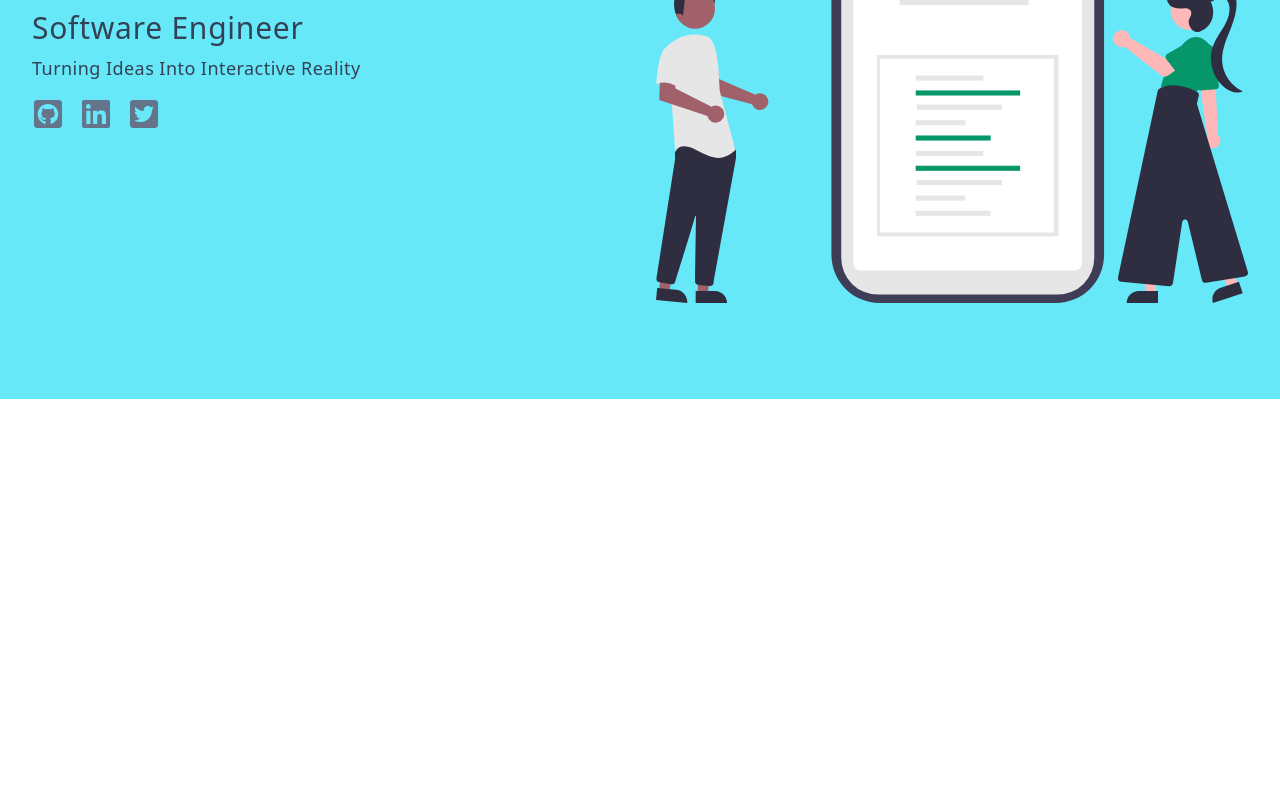
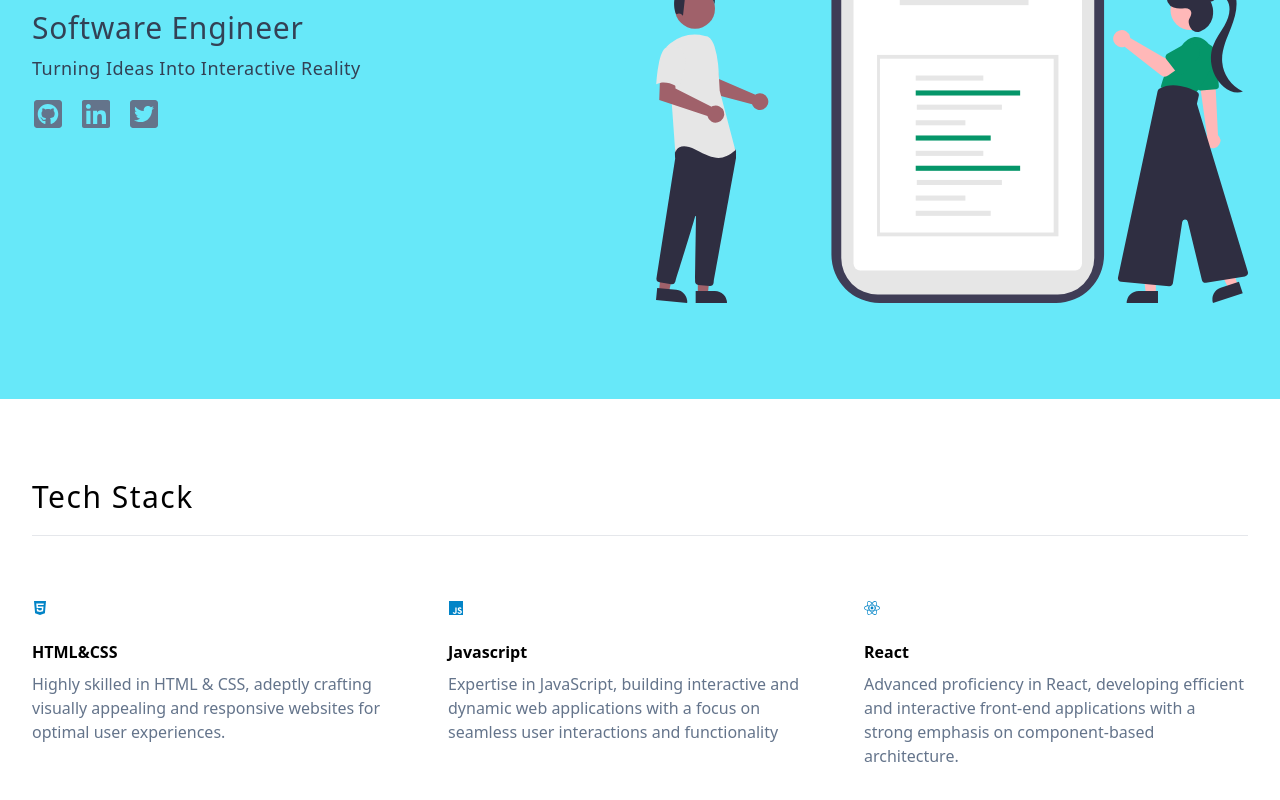
Before and after one commit to CR7sewey/webdev-portfolio-react, a React (Vite) app in the folder vite-project/: page / in a window 1280 px wide. Shown: the part 446-1246 px from the top of the page. Before the commit the page ends 845 px from the top, so only its background shows below. Built offline with nearby package versions, Linux system fonts and the light colour scheme.

Commit message:
Skills section

```diff
--- a/vite-project/project-assets/data.jsx
+++ b/vite-project/project-assets/data.jsx
@@ -12,19 +12,19 @@ export const skills = [
   {
     id: nanoid(),
     title: "HTML&CSS",
-    icon: <FaHtml5 className="h-16 w-16 text-emerald-500" />,
+    icon: <FaHtml5 className="h-16 w-16 text-sky-600" />,
     text: "Highly skilled in HTML & CSS, adeptly crafting visually appealing and responsive websites for optimal user experiences.",
   },
   {
     id: nanoid(),
     title: "Javascript",
-    icon: <FaJs className="h-16 w-16 text-emerald-500" />,
+    icon: <FaJs className="h-16 w-16 text-sky-600" />,
     text: "Expertise in JavaScript, building interactive and dynamic web applications with a focus on seamless user interactions and functionality",
   },
   {
     id: nanoid(),
     title: "React",
-    icon: <FaReact className="h-16 w-16 text-emerald-500" />,
+    icon: <FaReact className="h-16 w-16 text-sky-600" />,
     text: "Advanced proficiency in React, developing efficient and interactive front-end applications with a strong emphasis on component-based architecture.",
   },
 ];
--- a/vite-project/src/App.jsx
+++ b/vite-project/src/App.jsx
@@ -1,10 +1,12 @@
 import Hero from "./Components/Hero";
 import Navbar from "./Components/Navbar";
+import Skills from "./Components/Skills";
 function App() {
   return (
     <>
       <Navbar />
       <Hero />
+      <Skills />
     </>
   );
 }
--- a/vite-project/src/Components/Hero.jsx
+++ b/vite-project/src/Components/Hero.jsx
@@ -16,10 +16,13 @@ const Hero = () => {
           </p>
 
           <div className="flex gap-x-4 mt-4">
-            <a href="#">
+            <a href="https://github.com/CR7sewey" target="_blank">
               <FaGithubSquare className="h-8 w-8 text-slate-500 hover:text-black duration-300" />
             </a>
-            <a href="#">
+            <a
+              href="https://www.linkedin.com/in/miguel-carvalho-3b133a230/"
+              target="_blank"
+            >
               <FaLinkedin className="h-8 w-8 text-slate-500 hover:text-black duration-300" />
             </a>
             <a href="#">
--- /dev/null
+++ b/vite-project/src/Components/Skills.jsx
@@ -0,0 +1,29 @@
+import React from "react";
+import { skills } from "../../project-assets/data";
+
+const Skills = () => {
+  return (
+    <section className="py-20 align-element" id="skills">
+      <div className="border-b border-gray-200 pb-5">
+        <h2 className="text-3xl font-medium tracking-wider capitalize">
+          Tech Stack
+        </h2>
+      </div>
+
+      <div className="py-16 grid gap-8 md:grid-cols-2 lg:grid-cols-3">
+        {skills.map((values) => {
+          const { id, title, icon, text } = values;
+          return (
+            <div key={id}>
+              <span>{icon}</span>
+              <h4 className="mt-6 font-bold">{title}</h4>
+              <p className="mt-2 text-slate-500">{text}</p>
+            </div>
+          );
+        })}
+      </div>
+    </section>
+  );
+};
+
+export default Skills;
```
